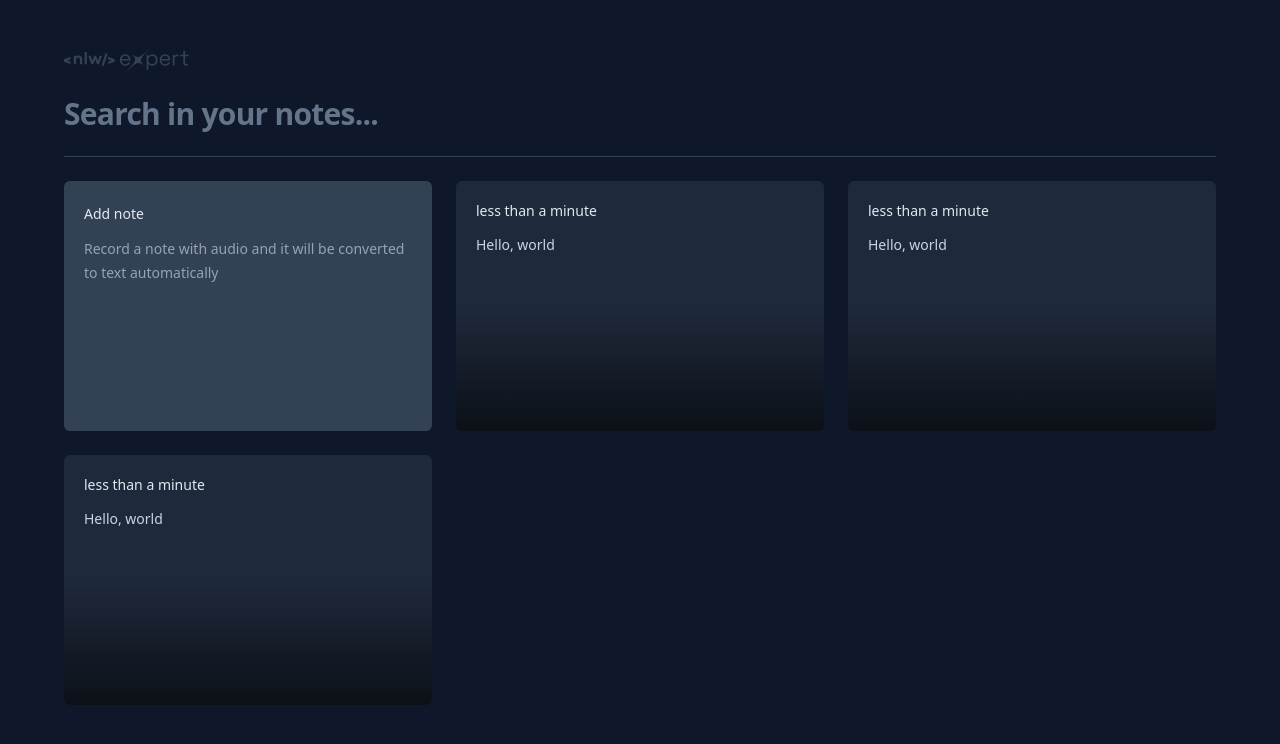
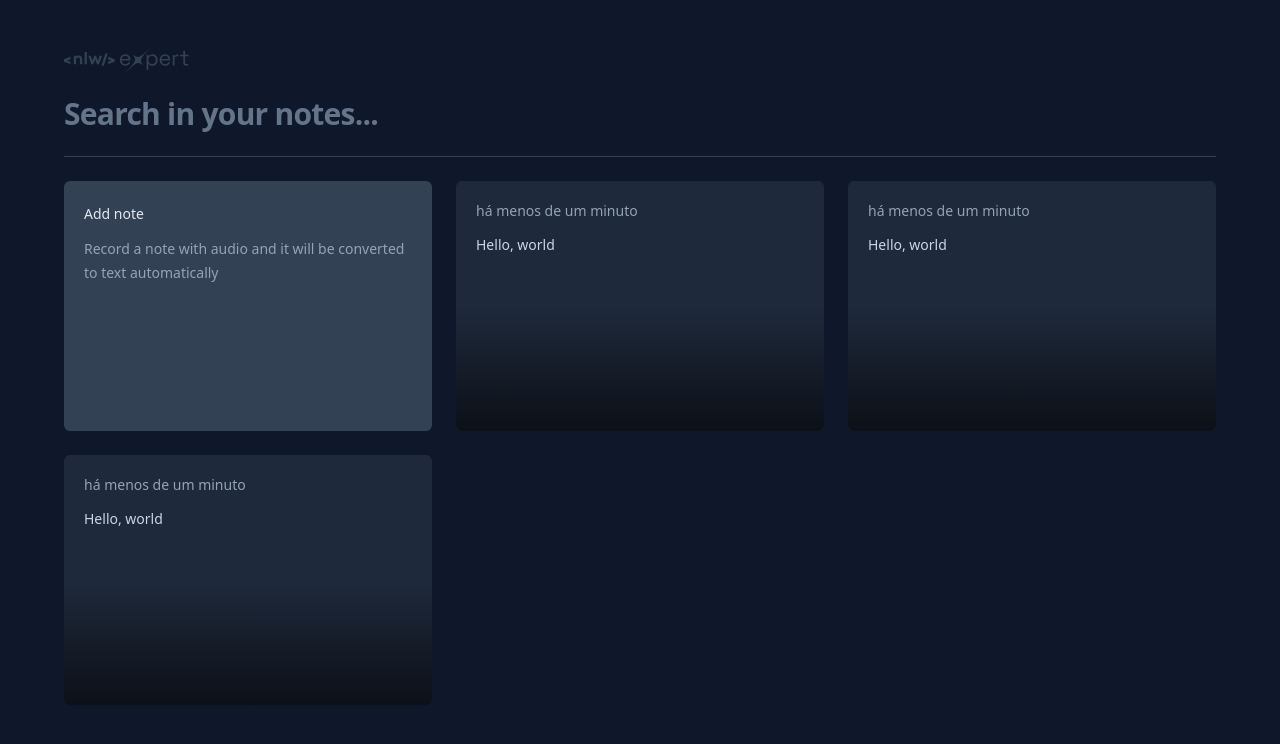
Before and after one commit to anibalfn/react-notes-list, a React (Vite) app: page / in a window 1280 px wide. Shown: the top 744 px of the page. Built offline with nearby package versions, Linux system fonts and the light colour scheme.

Commit message:
Code modal

```diff
--- a/src/components/note-card.tsx
+++ b/src/components/note-card.tsx
@@ -12,9 +12,9 @@ interface NoteCardProps {
 export function NoteCard({ note }: NoteCardProps) {
   return (
     <Dialog.Root>
-      <Dialog.Trigger className="rounded-md bg-slate-800 p-5 gap-y-3 overflow-hidden relative hover:ring-2 hover:ring-slate-600 text-left flex flex-col focus-visible:ring-2 focus-visible:ring-lime-400 outline-none">
-        <span className="text-sm font-medium text-slate-200">
-          {formatDistanceToNow(note.date)}
+      <Dialog.Trigger className="rounded-md text-left bg-slate-800 flex flex-col p-5 gap-3 overflow-hidden relative hover:ring-2 hover:ring-slate-600 focus-visible:ring-2 focus-visible:ring-lime-400 outline-none">
+        <span className="text-sm font-medium text-slate-400">
+          {formatDistanceToNow(note.date, { locale: ptBR, addSuffix: true })}
         </span>
         <p className="text-sm leading-6 text-slate-300">{note.content}</p>
 
@@ -22,15 +22,25 @@ export function NoteCard({ note }: NoteCardProps) {
       </Dialog.Trigger>
 
       <Dialog.Portal>
-        <Dialog.Content className="fixed overflow-hidden left-1/2 top-1/2 -translate-x-1/2 -translate-y-1/2 max-w-[640px] w-full h-[60vh] bg-slate-700 rounded-m flex flex-col outline-none">
+        <Dialog.Overlay className="inset-0 fixed bg-black/50" />
+        <Dialog.Content className="fixed overflow-hidden left-1/2 top-1/2 -translate-x-1/2 -translate-y-1/2 max-w-[640px] w-full h-[60vh] bg-slate-700 rounded-md flex flex-col outline-none">
           <div className="flex flex-1 flex-col gap-3 p-5">
             <span className="text-sm font-medium text-slate-200">
-              {formatDistanceToNow(note.date)}
+              {formatDistanceToNow(note.date, {
+                locale: ptBR,
+                addSuffix: true,
+              })}
             </span>
             <p className="text-sm leading-6 text-slate-300">{note.content}</p>
           </div>
+
+          <button
+            type="button"
+            className="w-full bg-slate-800 py-4 text-center text-small text-slate-300 outline-none font-medium group"
+          >
+            Do you want to <span className="text-red-400 group-hover:underline">delete this note</span>?
+          </button>
         </Dialog.Content>
-        <Dialog.Overlay className="inset-0 fixed bg-black/50" />
       </Dialog.Portal>
     </Dialog.Root>
   );
```
